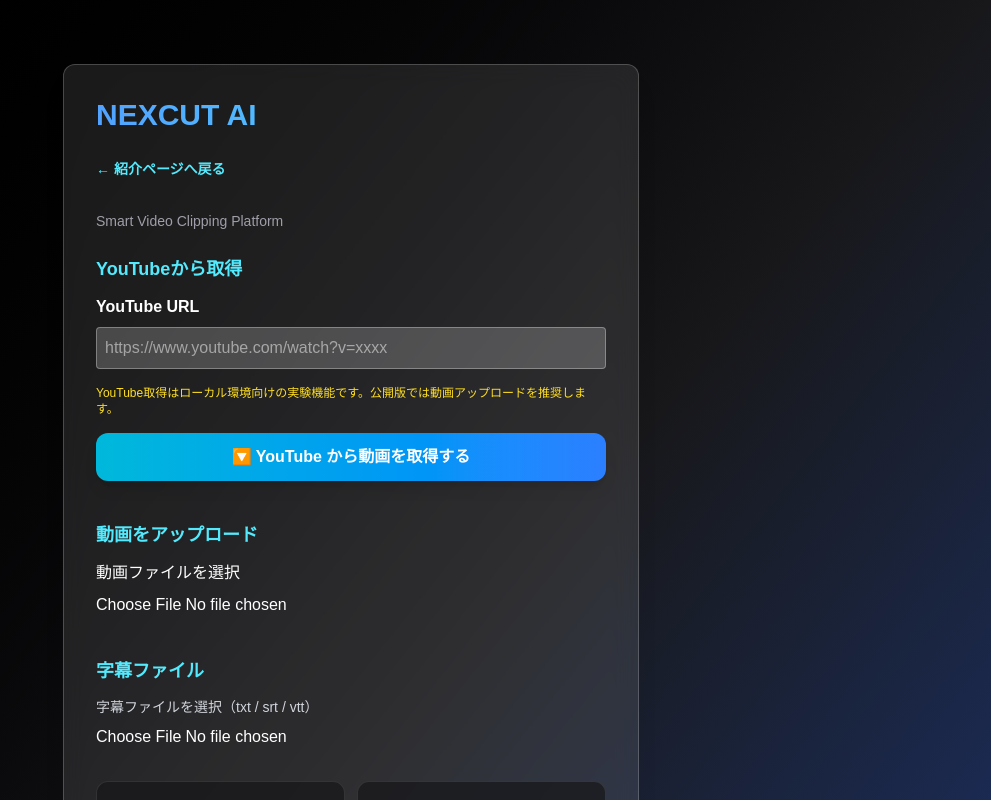
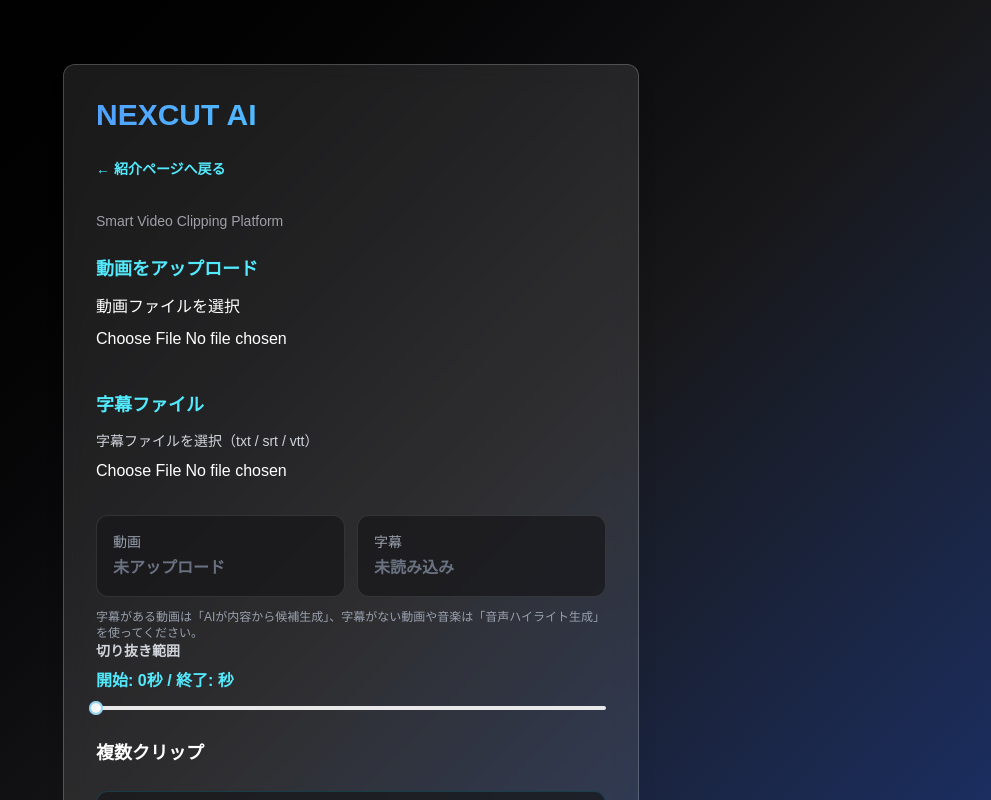
Before and after one commit to hiro042355/easyslice-ai, a Next.js app: page / in a window 1280 px wide. Shown: the top 800 px of the page, without its empty margins (289-1280 px from the left). Built offline with nearby package versions, Linux system fonts and the light colour scheme.

Commit message:
Gate YouTube UI with feature flag

```diff
--- a/app/page.tsx
+++ b/app/page.tsx
@@ -802,6 +802,8 @@ const handleAudioEnergy = async () => {
     setLoading(false);
   }
 };
+const enableYoutube =
+  process.env.NEXT_PUBLIC_ENABLE_YOUTUBE === "true";
   return (
     <main className="min-h-screen bg-gradient-to-br from-black via-zinc-900 to-blue-900 text-white p-6">
       <div className="max-w-xl mx-auto mt-10 backdrop-blur-md bg-white/10 p-8 rounded-xl shadow-xl border border-white/20 animate-fadeIn">
@@ -817,9 +819,12 @@ const handleAudioEnergy = async () => {
 <p className="text-zinc-400 text-sm mt-2">
   Smart Video Clipping Platform
 </p>
+{enableYoutube && (
+  <>
     <h2 className="mt-6 mb-3 text-lg font-semibold text-cyan-300">
       YouTubeから取得
     </h2>
+
     {/* YouTube URL */}
     <div className="mb-4">
       <label className="block mb-2 font-semibold">YouTube URL</label>
@@ -831,9 +836,21 @@ const handleAudioEnergy = async () => {
         className="w-full p-2 rounded bg-white/20 border border-white/30"
       />
     </div>
+
     <p className="mt-2 mb-4 text-xs text-yellow-300">
       YouTube取得はローカル環境向けの実験機能です。公開版では動画アップロードを推奨します。
     </p>
+
+    <button
+      type="button"
+      onClick={handleFetchYoutube}
+      disabled={loading}
+      className="w-full py-3 mb-4 rounded-lg font-semibold bg-gradient-to-r from-red-600 to-red-500 hover:from-red-500 hover:to-red-400 transition-all duration-300 shadow-lg hover:shadow-red-500/40"
+    >
+      YouTubeから動画を取得
+    </button>
+  </>
+)}
 {videoTitle && (
   <div className="mb-6 overflow-hidden rounded-xl border border-cyan-500/20 bg-zinc-900 shadow-xl shadow-cyan-500/10 hover:shadow-cyan-500/30 transition-all duration-300">
 
@@ -857,24 +874,7 @@ const handleAudioEnergy = async () => {
 
   </div>
 )}
-        <button
-          onClick={handleFetchYoutube}
-          className="
-w-full py-3 mb-4 rounded-xl
-font-semibold
-bg-gradient-to-r
-from-cyan-500
-to-blue-500
-hover:from-cyan-400
-hover:to-blue-400
-transition-all
-duration-300
-shadow-lg
-hover:shadow-cyan-500/40
-"
-        >
-          🔽 YouTube から動画を取得する
-        </button>
+
 <h2 className="mt-6 mb-3 text-lg font-semibold text-cyan-300">
   動画をアップロード
 </h2>
@@ -1188,6 +1188,7 @@ hover:shadow-cyan-500/40
     >
       ＋ クリップ追加
     </button>
+{enableYoutube && (
   <button
     type="button"
     onClick={handleSubtitle}
@@ -1195,6 +1196,7 @@ hover:shadow-cyan-500/40
   >
     YouTube字幕取得
   </button>
+)}
 <button
   type="button"
   onClick={handleAiHighlight}
```
Lines whose indentation alone changed are shown as unchanged.
